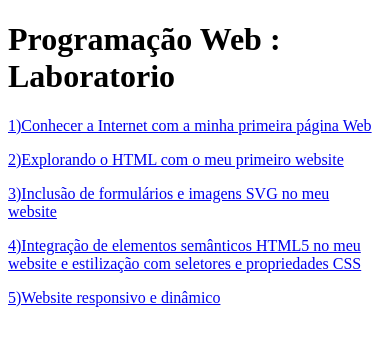
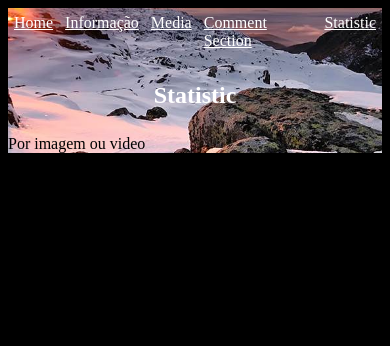
Before and after one commit to RicardoLopes-a21901328/projeto-a21901328-web, a PHP site: page /pagina5.html in a window 390 px wide. Shown: the top 346 px of the page. Run offline with PHP 8.4, Linux system fonts and the light colour scheme.

Commit message:
Submissão versao 1

```diff
--- a/projecto/projecto/estilos.css
+++ b/projecto/projecto/estilos.css
@@ -1,86 +1,45 @@
 body{
     width: auto;
-    background-color:lightslategrey ;
+    background-color:black;
 }
-table{
-    border: "10px";
-    border: black;
-    background-color: whitesmoke;
-    width: auto
+.header {
+    background-image: url("images/LocaisNeveSerraEstrela_Destaque.jpg");
+    min-height: 100px;
+    background-position: center;
+    background-repeat: no-repeat;
+    background-size: cover;
+    position: relative;
+  }
+.nav{
+    justify-content: center;
+    display: flex;
+    flex-direction: row;
+    color: white;
 }
-td{
-    padding: auto;
-    padding-bottom: auto;
-    padding-top: auto;
+.nav a:hover{
+    background-color: #ddd;
+    color: black;
 }
-iframe{
-    width: 560px;
-    height: 315px;
-    border: "0";
+.nav a{
+    justify-content: center;
+    display: flex;
+    flex-direction: row;
+    color:white;
+    padding: 6px;
+    background-color: transparent;
 }
-svg Map{
-    height: 400px;
-    width: 600px;
+.header  section{
+    justify-content: center;
+    display: flex;
+    flex-direction: row;
+    color:white;
+    padding: 6px;
 }
-a:active{
-    color: red;
+.header section h2{
+    justify-content: center;
+    display: flex;
+    flex-direction: row;
+    color:white;
+    padding: 6px;
+    line-height: 20px;
 }
-img{
-    display: block;
-    margin-right: auto;
-}
-header{
-    margin-right: auto;
-    margin-left: auto;
-    width: 500px;
-    grid-row: 6 / 7 ;
-    grid-column: 1 / 4;
-}
-header>section{
-    margin-right: 175px;
-    margin-left: 175px;
-    width: 500px;
-}
-main{
-    grid-row: 6 / 7 ;
-    grid-column: 1 / 4;
-}
-section>nav>h3>a{
-    margin-right: 25px;
-    margin-left: 25px;
-}
-aside{
-    grid-row: 6 / 7 ;
-    grid-column: 1 / 4;
-}
-footer{
-    grid-row: 1 / 4 ;
-    grid-column: 6 / 7;
-    background-color: white;
-}
-
-@media only screen and (max-width: 768px){
-    header{
-        grid-column-start: 1;
-        grid-column-end: 7;
-        grid-row-start: 2;
-        grid-column-end: 3;
-    }
-    main{
-        grid-column-start: 1;
-        grid-column-end: 7;
-        grid-row-start: 2;
-        grid-column-end: 3;
-    }
-    img{
-        max-width: 300px;
-        max-height: 300px;
-        min-width: none;
-        min-height: none;
-    }
-    footer{
-        grid-row: 1 / 4 ;
-        grid-column: 6 / 7;
-        background-color: green;
-    }
-}
--- a/projecto/projecto/pagina5.html
+++ b/projecto/projecto/pagina5.html
@@ -1,15 +1,28 @@
 <!DOCTYPE html>
 <html lang="pt">
-<head>
-    <meta charset="UTF-8">
-    <title>Primeira página</title>
+    <!DOCTYPE html>
+    <html lang="pt">
+    <head>
+        <meta charset="UTF-8">
+        <meta name="author" content="Ricardo Costa Lopes">
+        <meta name="keywords" content="palavras chave">
+        <meta name="description" content="Website de projecto">
+        <link rel="shortcut icon" href="images/favicon.ico" type="image/x-icon">
+        <link rel="stylesheet" href="estilos.css">
+        <link rel="stylesheet" href="https://fonts.googleapis.com/icon?family=Material+Icons">
+<title></title>
 </head>
+<header class="header">
+        <nav class="nav">
+        <a href="pagina1.html"><i class="a1"></i>Home </a>
+        <a href="pagina2.html"><i class="a2"></i>Informação </a>
+        <a href="pagina3.html"><i class="a3"></i>Media </a>
+        <a href="pagina4.html"><i class="a4"></i>Comment Section</a>
+        <a href="pagina5.html"><i class="a5"></i>Statistic </a>
+        </nav>
+    <section><h1>Statistic</h1></section>
+    <h>Por imagem ou video</h>
+</header>
 <body>
-    <h1> Programação Web : Laboratorio </h1>
-    <p><a href="lab1/index.html">1)Conhecer a Internet com a minha primeira página Web</a></p>
-    <p><a href="lab2/index.html">2)Explorando o HTML com o meu primeiro website</a></p>
-    <p><a href="lab3/index.html">3)Inclusão de formulários e imagens SVG no meu website</a></p>
-    <p><a href="lab4/index.html">4)Integração de elementos semânticos HTML5 no meu website e estilização com seletores e propriedades CSS</a></p>
-    <p><a href="lab5/index.html">5)Website responsivo e dinâmico</a></p>
-    </body>
+</body>
 </html>
```
Also changed, not shown: projecto/projecto/index.html (deleted, +0 -15 lines), projecto/projecto/pagina1.html (+10 -10 lines), projecto/projecto/pagina2.html (+23 -10 lines), projecto/projecto/pagina3.html (+23 -10 lines), projecto/projecto/pagina4.html (+23 -10 lines), projecto/projecto/images/LocaisNeveSerraEstrela_Destaque.jpg (added), projecto/projecto/images/claw-removebg-preview.png (added), projecto/projecto/images/claw-rune.ico (added), projecto/projecto/images/claw.png (added), projecto/projecto/images/claws.png (added), projecto/projecto/images/favicon.ico (added), projecto/projecto/images/rune.png (added), projecto/projecto/images/serradaestrela.jpg (added).
